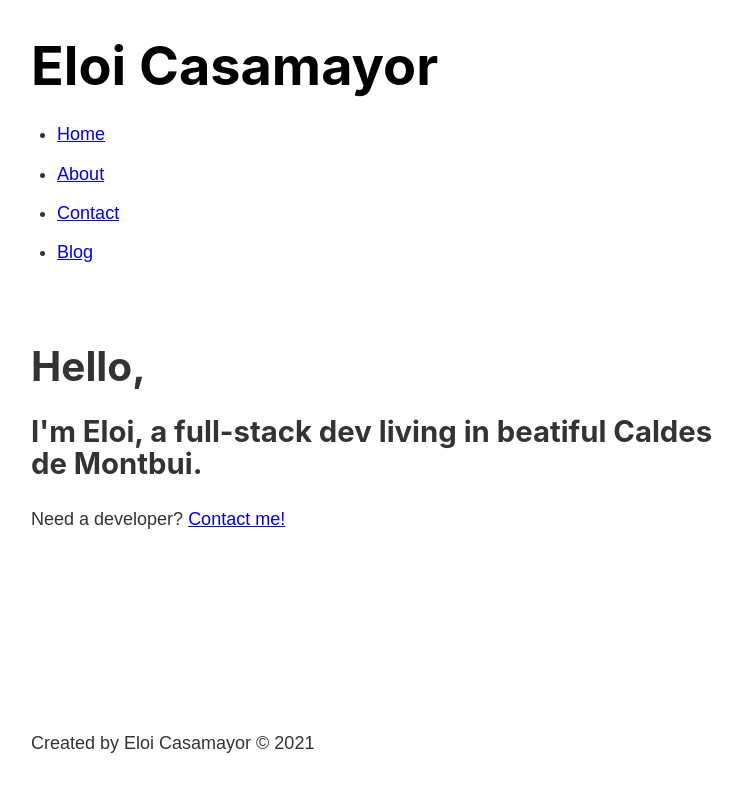
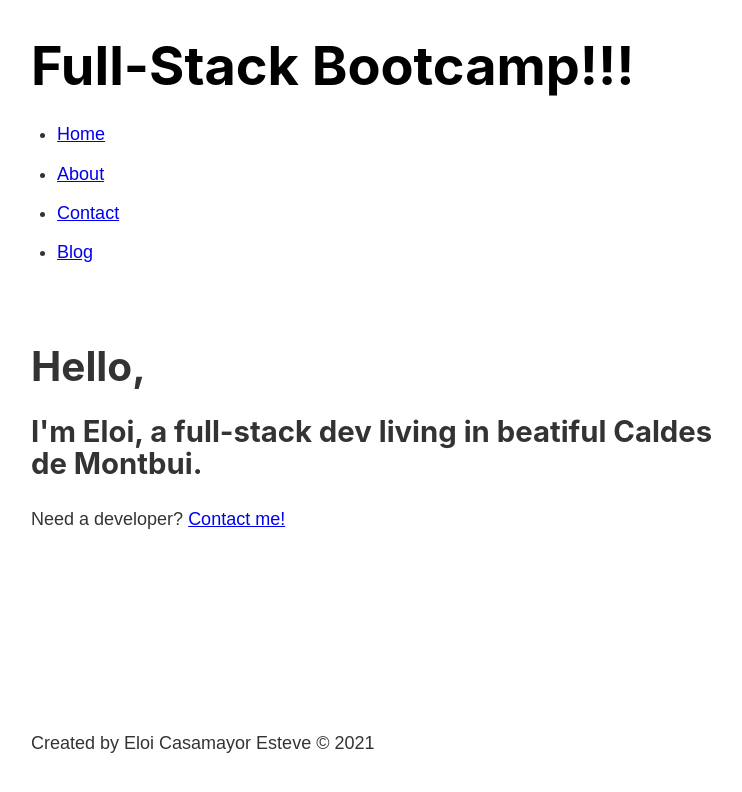
Before and after one commit to eloicasamayor/gatsby-contentful-blog, a Gatsby site: page / in a window 1280 px wide. Shown: the whole page, without its empty margins (252-994 px from the left). Built offline with nearby package versions, Linux system fonts and the light colour scheme; Gatsby itself is replaced by a stand-in of ours.

Commit message:
using siteMetadata to print title and author

```diff
--- a/gatsby-config.js
+++ b/gatsby-config.js
@@ -6,5 +6,9 @@
 
 module.exports = {
   /* Your site config here */
+  siteMetadata: {
+    title: `Full-Stack Bootcamp!!!`,
+    author: `Eloi Casamayor Esteve`,
+  },
   plugins: ["gatsby-plugin-sass"],
 }
--- a/src/components/footer.js
+++ b/src/components/footer.js
@@ -1,9 +1,18 @@
 import React from "react"
-
+import { graphql, useStaticQuery } from "gatsby"
 const Footer = () => {
+  const data = useStaticQuery(graphql`
+    {
+      site {
+        siteMetadata {
+          author
+        }
+      }
+    }
+  `)
   return (
     <footer>
-      <p>Created by Eloi Casamayor © 2021</p>
+      <p>Created by {data.site.siteMetadata.author} © 2021</p>
     </footer>
   )
 }
--- a/src/components/header.js
+++ b/src/components/header.js
@@ -1,13 +1,22 @@
 import React from "react"
-import { Link } from "gatsby"
+import { Link, graphql, useStaticQuery } from "gatsby"
 import * as headerStyles from "./header.module.scss"
 
 const Header = () => {
+  const data = useStaticQuery(graphql`
+    {
+      site {
+        siteMetadata {
+          title
+        }
+      }
+    }
+  `)
   return (
     <header className={headerStyles.header}>
       <h1>
         <Link className={headerStyles.title} to="/">
-          Eloi Casamayor
+          {data.site.siteMetadata.title}
         </Link>
       </h1>
       <nav>
```
